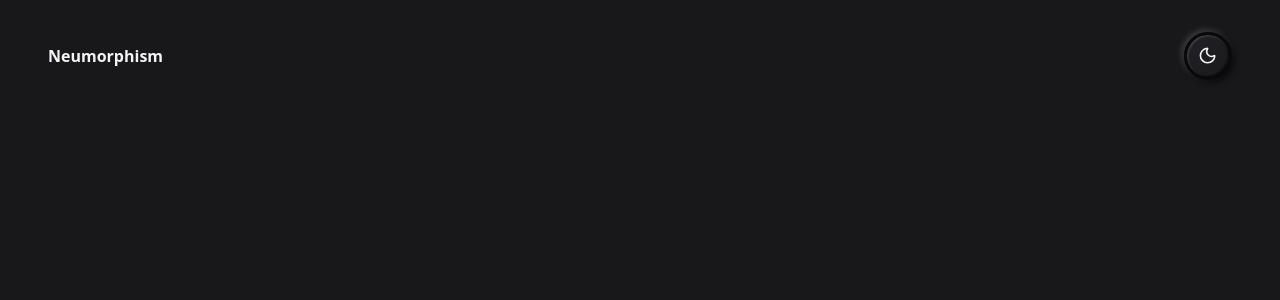
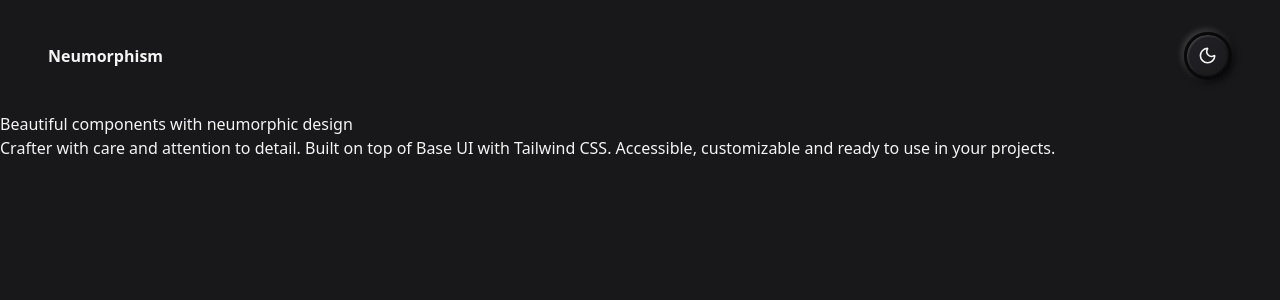
Before and after one commit to Annie-Huang/baseui-neomorphism2.0-component-library, a React (Vite) app: page / in a window 1280 px wide. Shown: the top 300 px of the page. Built offline with nearby package versions, Linux system fonts and the light colour scheme.

Commit message:
Create the template for the Hero section

```diff
--- a/src/App.tsx
+++ b/src/App.tsx
@@ -106,6 +106,15 @@ function App() {
   return (
     <main>
       <Nav />
+      {/* Hero Section */}
+      <section>
+        <h1>Beautiful components with neumorphic design</h1>
+        <p>
+          Crafter with care and attention to detail. Built on top of Base UI
+          with Tailwind CSS. Accessible, customizable and ready to use in your
+          projects.
+        </p>
+      </section>
     </main>
   );
 }
```
